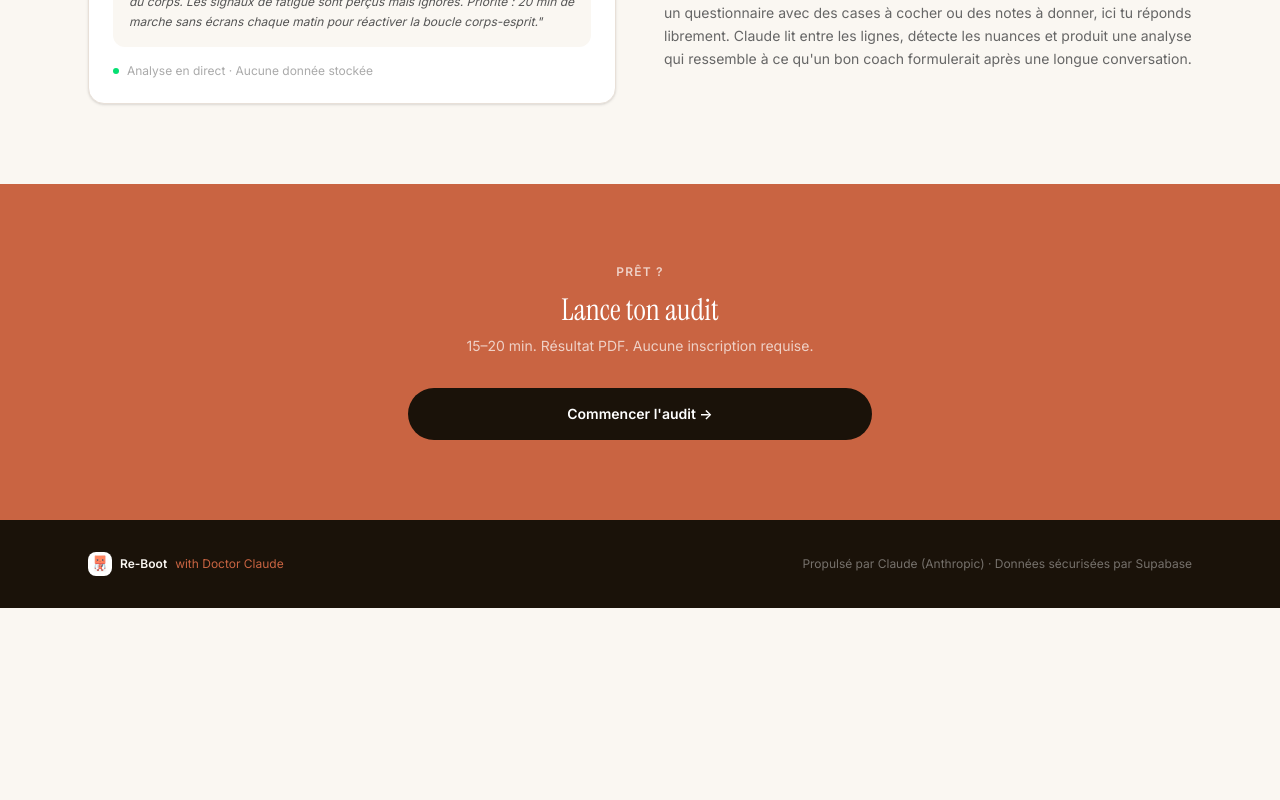
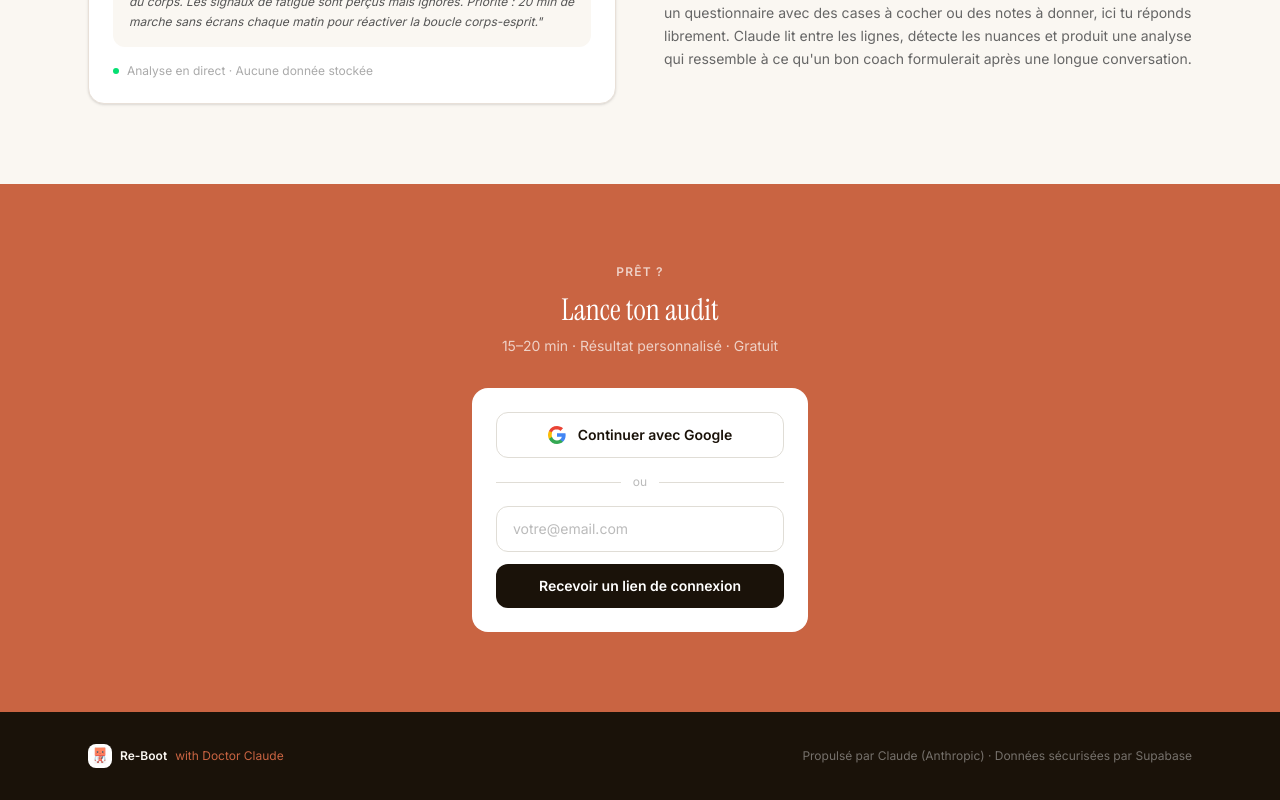
Before and after one commit to SebastianWahl/reboot-v3, a React (Vite) app: page / in a window 1280 px wide. Shown: the part 2667-3467 px from the top of the page. Before the commit the page ends 3275 px from the top, so only its background shows below. Built offline with nearby package versions, Linux system fonts and the light colour scheme; no server answers.

Commit message:
feat: inline auth form in landing CTA section (Google + magic link)

```diff
--- a/src/App.jsx
+++ b/src/App.jsx
@@ -222,10 +222,8 @@ export default function App() {
   const savedSession = loadSession();
   const { user, loading: authLoading, signInWithGoogle, signInWithEmail, signOut } = useAuth();
   const [viewingSession, setViewingSession] = useState(null);
-  const [showAuth, setShowAuth] = useState(false);
 
   function handleSignOut() {
-    setShowAuth(false);
     signOut();
   }
 
@@ -272,14 +270,11 @@ export default function App() {
       );
     }
 
-    if (showAuth) {
-      return <AuthScreen onSignInWithGoogle={signInWithGoogle} onSignInWithEmail={signInWithEmail} />;
-    }
-
     return (
       <>
         <HomeScreen
-          onStart={() => setShowAuth(true)}
+          onSignInWithGoogle={signInWithGoogle}
+          onSignInWithEmail={signInWithEmail}
         />
         <ErrorToast message={error} onRetry={null} visible={!!error} />
       </>
--- a/src/components/screens/HomeScreen.jsx
+++ b/src/components/screens/HomeScreen.jsx
@@ -1,4 +1,4 @@
-import { useRef } from 'react';
+import { useRef, useState } from 'react';
 import doctorClaude from '../../assets/doctor-claude.jpg';
 
 const REGISTERS = [
@@ -137,15 +137,30 @@ function PreviewCard() {
   );
 }
 
-export default function HomeScreen({ onStart }) {
+export default function HomeScreen({ onSignInWithGoogle, onSignInWithEmail }) {
   const formRef = useRef(null);
-
-  function handleStart() {
-    onStart();
-  }
+  const [email, setEmail] = useState('');
+  const [sent, setSent] = useState(false);
+  const [emailLoading, setEmailLoading] = useState(false);
+  const [emailError, setEmailError] = useState(null);
 
   function scrollToForm() {
     formRef.current?.scrollIntoView({ behavior: 'smooth' });
+  }
+
+  async function handleEmailSubmit(e) {
+    e.preventDefault();
+    if (!email.trim()) return;
+    setEmailLoading(true);
+    setEmailError(null);
+    try {
+      await onSignInWithEmail(email.trim());
+      setSent(true);
+    } catch {
+      setEmailError("Erreur lors de l'envoi. Vérifiez votre adresse email.");
+    } finally {
+      setEmailLoading(false);
+    }
   }
 
   return (
@@ -333,18 +348,63 @@ export default function HomeScreen({ onStart }) {
 
       {/* CTA — fond terracotta */}
       <section id="commencer" ref={formRef} className="py-16 lg:py-20" style={{ backgroundColor: '#C96442' }}>
-        <div className="max-w-lg mx-auto px-6 text-center">
+        <div className="max-w-sm mx-auto px-6 text-center">
           <p className="text-xs font-semibold uppercase tracking-widest mb-3" style={{ color: 'rgba(255,255,255,0.7)' }}>Prêt ?</p>
           <h2 className="font-display text-3xl mb-2" style={{ color: '#fff' }}>Lance ton audit</h2>
-          <p className="text-sm mb-8" style={{ color: 'rgba(255,255,255,0.7)' }}>15–20 min. Résultat PDF. Aucune inscription requise.</p>
+          <p className="text-sm mb-8" style={{ color: 'rgba(255,255,255,0.7)' }}>15–20 min · Résultat personnalisé · Gratuit</p>
 
-          <button
-            onClick={handleStart}
-            className="w-full rounded-full py-4 text-sm font-semibold transition-colors"
-            style={{ backgroundColor: '#1a1209', color: '#ffffff' }}
-          >
-            Commencer l'audit →
-          </button>
+          <div className="bg-white rounded-2xl p-6">
+            {sent ? (
+              <div className="py-4">
+                <p className="text-sm font-semibold text-[#1a1209] mb-1">Lien envoyé !</p>
+                <p className="text-xs text-[#888]">Vérifie ta boîte mail à <strong>{email}</strong>.</p>
+              </div>
+            ) : (
+              <>
+                {/* Google */}
+                <button
+                  onClick={onSignInWithGoogle}
+                  className="w-full flex items-center justify-center gap-3 border border-[#e0ddd6] rounded-xl py-3 text-sm font-semibold text-[#1a1209] hover:bg-[#faf7f2] transition-colors mb-4"
+                >
+                  <svg width="18" height="18" viewBox="0 0 18 18" fill="none">
+                    <path d="M17.64 9.2c0-.637-.057-1.251-.164-1.84H9v3.481h4.844a4.14 4.14 0 01-1.796 2.716v2.259h2.908c1.702-1.567 2.684-3.875 2.684-6.615z" fill="#4285F4"/>
+                    <path d="M9 18c2.43 0 4.467-.806 5.956-2.18l-2.908-2.259c-.806.54-1.837.86-3.048.86-2.344 0-4.328-1.584-5.036-3.711H.957v2.332A8.997 8.997 0 009 18z" fill="#34A853"/>
+                    <path d="M3.964 10.71A5.41 5.41 0 013.682 9c0-.593.102-1.17.282-1.71V4.958H.957A8.996 8.996 0 000 9c0 1.452.348 2.827.957 4.042l3.007-2.332z" fill="#FBBC05"/>
+                    <path d="M9 3.58c1.321 0 2.508.454 3.44 1.345l2.582-2.58C13.463.891 11.426 0 9 0A8.997 8.997 0 00.957 4.958L3.964 6.29C4.672 4.163 6.656 3.58 9 3.58z" fill="#EA4335"/>
+                  </svg>
+                  Continuer avec Google
+                </button>
+
+                {/* Séparateur */}
+                <div className="flex items-center gap-3 mb-4">
+                  <div className="flex-1 h-px bg-[#e0ddd6]" />
+                  <span className="text-xs text-[#bbb]">ou</span>
+                  <div className="flex-1 h-px bg-[#e0ddd6]" />
+                </div>
+
+                {/* Magic link */}
+                <form onSubmit={handleEmailSubmit} className="space-y-3">
+                  <input
+                    type="email"
+                    value={email}
+                    onChange={e => setEmail(e.target.value)}
+                    placeholder="votre@email.com"
+                    required
+                    className="w-full border border-[#e0ddd6] rounded-xl px-4 py-3 text-sm text-[#1a1209] placeholder-[#bbb] focus:outline-none focus:border-[#e07b39]"
+                  />
+                  {emailError && <p className="text-xs text-red-500 text-left">{emailError}</p>}
+                  <button
+                    type="submit"
+                    disabled={emailLoading}
+                    className="w-full rounded-xl py-3 text-sm font-semibold text-white transition-colors"
+                    style={{ backgroundColor: emailLoading ? '#ccc' : '#1a1209' }}
+                  >
+                    {emailLoading ? 'Envoi…' : 'Recevoir un lien de connexion'}
+                  </button>
+                </form>
+              </>
+            )}
+          </div>
         </div>
       </section>
 
```
